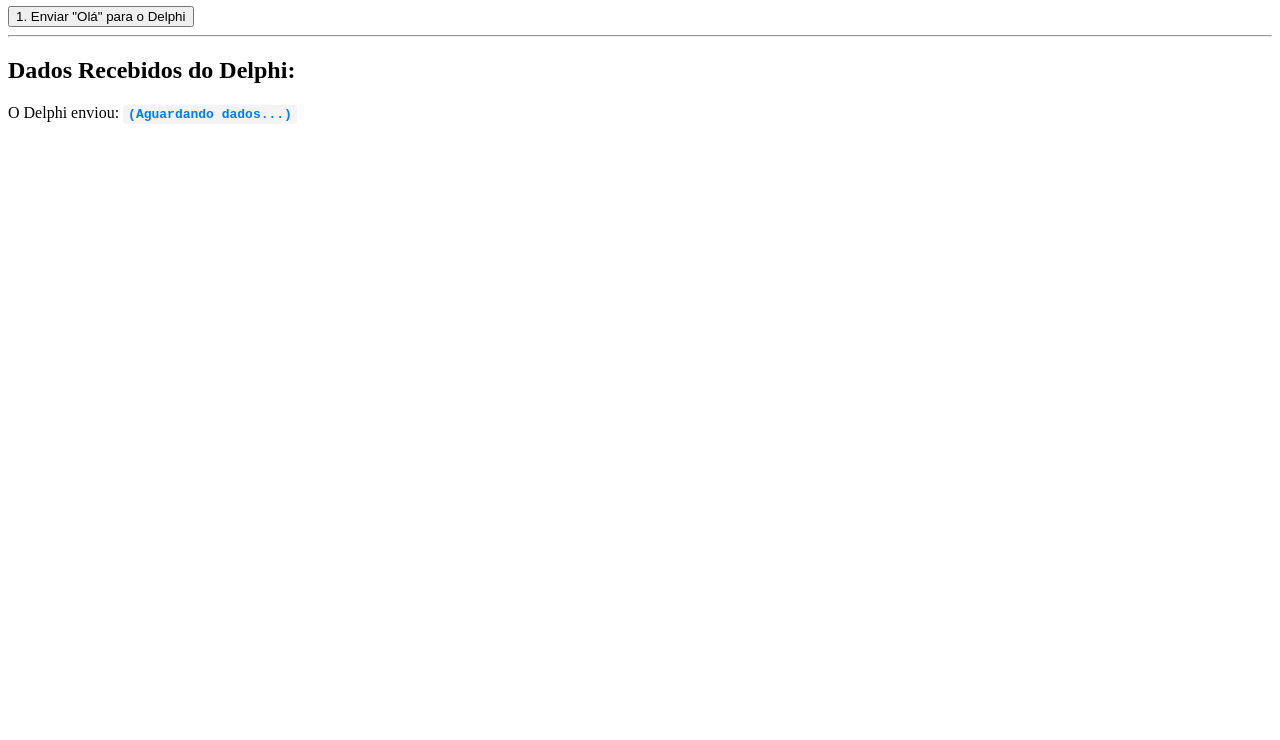
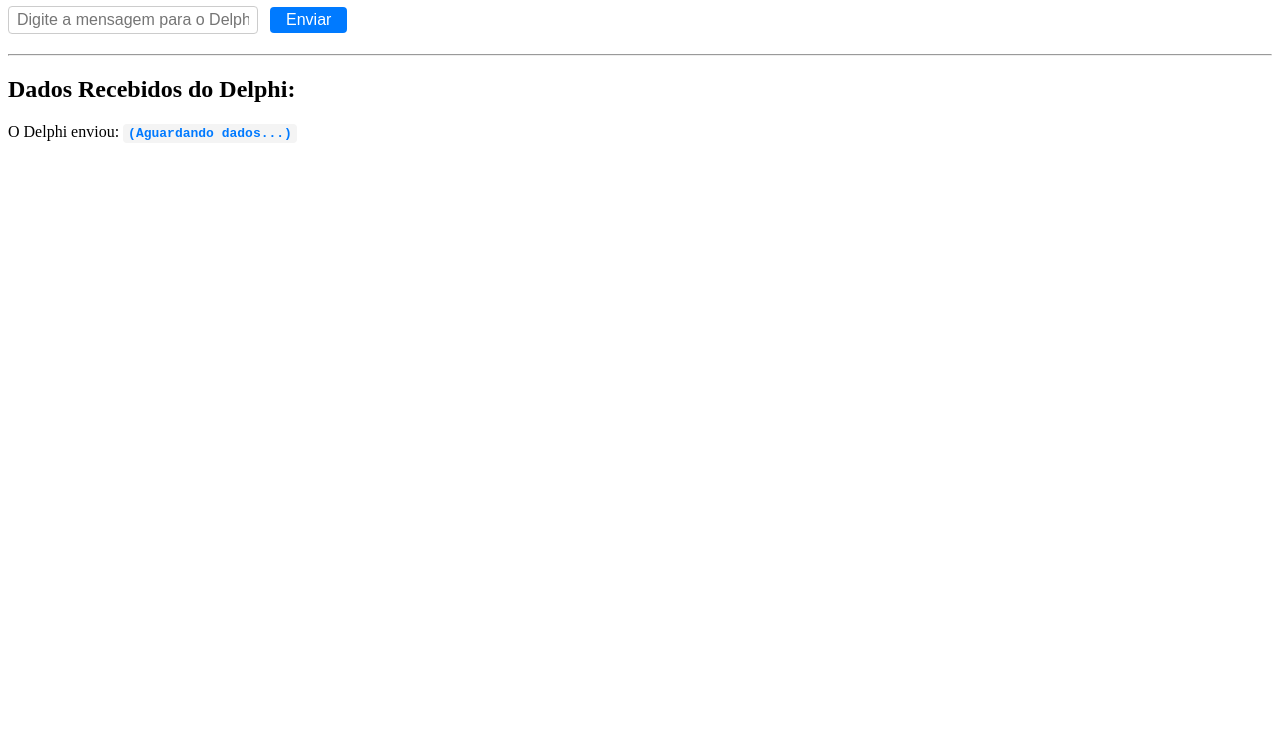
Before and after one commit to ALMendonca96/ALMendonca96.github.io, a plain HTML site: page index.html in a window 1280 px wide. Shown: the part 60-800 px from the top of the page. Drawn offline with Linux system fonts and the light colour scheme.

Commit message:
Enhance message input and sending functionality

```diff
--- a/index.html
+++ b/index.html
@@ -1,8 +1,8 @@
 <html>
 <head>
     <title>Anderson Luis Mendonça</title>
-    <meta charset="UTF-8"> <style>
-        /* Adicionei um estilo básico para o campo de recebimento */
+    <meta charset="UTF-8">
+    <style>
         #recebido {
             color: #007aff;
             font-weight: bold;
@@ -11,16 +11,43 @@
             padding: 2px 5px;
             border-radius: 4px;
         }
+        #envio-container {
+            margin: 20px 0;
+        }
+        #mensagemInput {
+            padding: 4px 8px;
+            font-size: 1em;
+            border-radius: 4px;
+            border: 1px solid #ccc;
+            margin-right: 8px;
+            width: 250px;
+            box-sizing: border-box;
+        }
+        #botaoEnviar {
+            padding: 4px 16px;
+            font-size: 1em;
+            border-radius: 4px;
+            color: #fff;
+            background-color: #007aff;
+            border: none;
+            cursor: pointer;
+        }
+        #botaoEnviar:hover {
+            background-color: #005fa3;
+        }
     </style>
 </head>
 <body>
     <h1>Comunicação Delphi - Browser</h1>
 
-    <button onclick="postarMensagemParaDelphi('Olá Sky Informática')">
-        1. Enviar "Olá" para o Delphi
-    </button>
+    <div id="envio-container">
+        <!-- Input para digitar a mensagem -->
+        <input type="text" id="mensagemInput" placeholder="Digite a mensagem para o Delphi" />
+        <button id="botaoEnviar" onclick="enviarMensagem()">Enviar</button>
+    </div>
 
-    <hr> <h2>Dados Recebidos do Delphi:</h2>
+    <hr>
+    <h2>Dados Recebidos do Delphi:</h2>
     <p>
         O Delphi enviou: <span id="recebido">(Aguardando dados...)</span>
     </p>
@@ -58,6 +85,27 @@
                 console.error(erro);
             }
         }
+
+        /** Nova função: envia a mensagem do input */
+        function enviarMensagem() {
+            const input = document.getElementById('mensagemInput');
+            const mensagem = input.value.trim();
+            if (mensagem.length === 0) {
+                alert('Digite uma mensagem para enviar ao Delphi.');
+                input.focus();
+                return;
+            }
+            postarMensagemParaDelphi(mensagem);
+            input.value = '';
+            input.focus();
+        }
+
+        // Pressionando ENTER no input também envia
+        document.getElementById('mensagemInput').addEventListener('keydown', function(e) {
+            if (e.key === 'Enter') {
+                enviarMensagem();
+            }
+        });
     </script>
 </body>
 </html>
```
